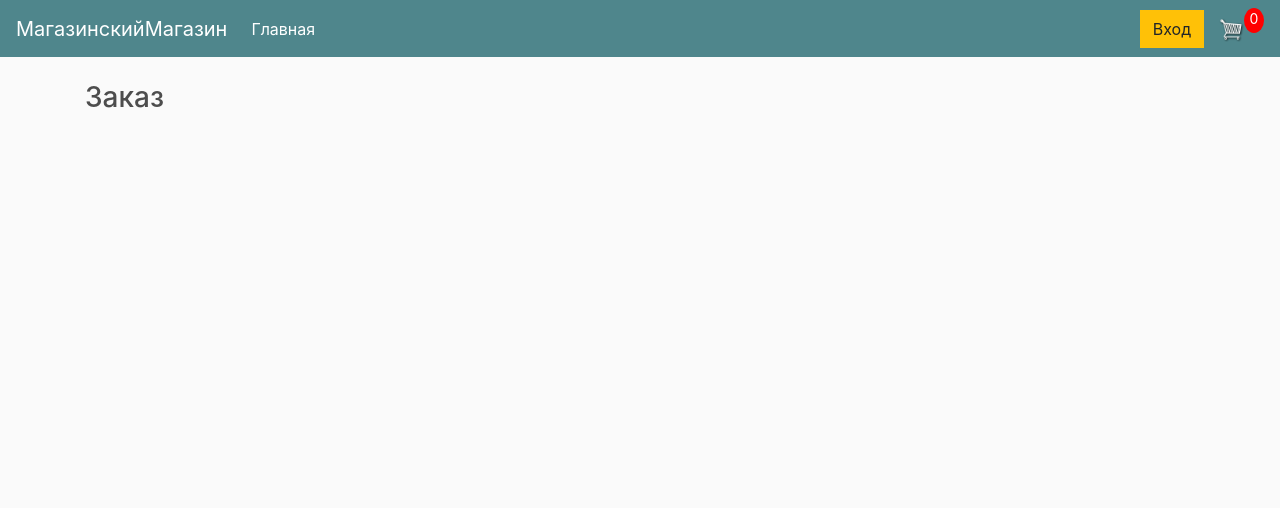
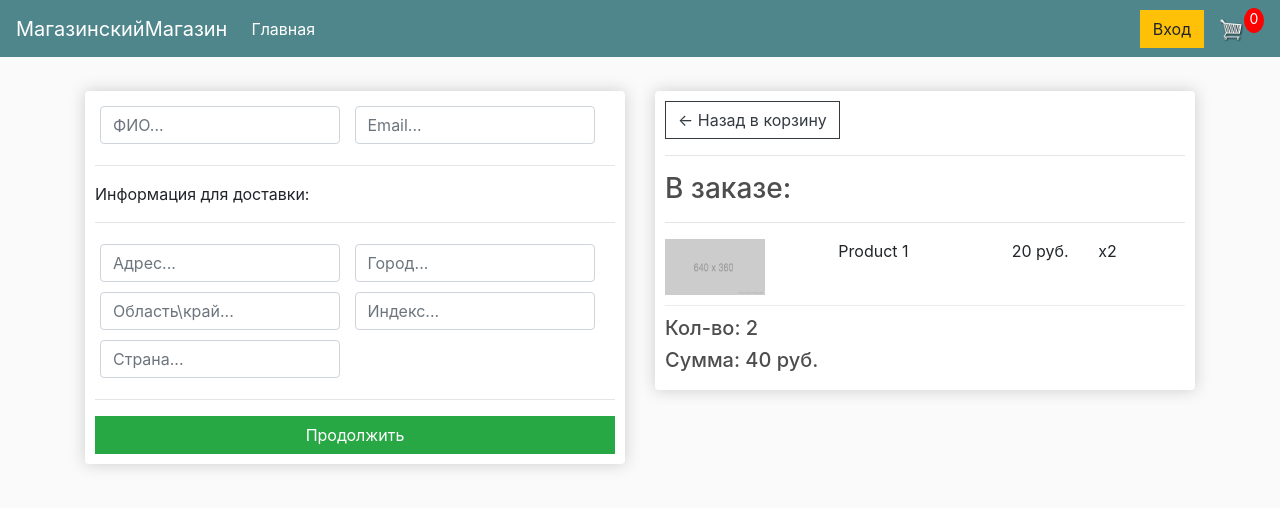
Before and after one commit to varnikgen/ecommerce, a Django app: page /checkout/ in a window 1280 px wide. Shown: the top 508 px of the page. Run offline with Django 3.2, Linux system fonts and the light colour scheme; some libraries are stand-ins or nearby versions.

Commit message:
Магазин Ivanov'a - шаблон заказа

```diff
--- a/store/templates/store/checkout.html
+++ b/store/templates/store/checkout.html
@@ -2,5 +2,63 @@
 {% load static %}
 
 {% block content %}
-    <h3>Заказ</h3>
+    <div class="row">
+        <div class="col-lg-6">
+            <div class="box-element" id="form-wrapper">
+                <form id="form">
+                    <div id="user-info">
+                        <div class="form-field">
+                            <input required class="form-control" type="text" name="name" placeholder="ФИО...">
+                        </div>
+                        <div class="form-field">
+                            <input required class="form-control" type="email" name="email" placeholder="Email...">
+                        </div>
+                    </div>
+                    <div id="shipping-info">
+                        <hr>
+                        <p>Информация для доставки:</p>
+                        <hr>
+                        <div class="form-field">
+                            <input required class="form-control" type="text" name="address" placeholder="Адрес...">
+                        </div>
+                        <div class="form-field">
+                            <input required class="form-control" type="text" name="city" placeholder="Город...">
+                        </div>
+                        <div class="form-field">
+                            <input required class="form-control" type="text" name="state" placeholder="Область\край...">
+                        </div>
+                        <div class="form-field">
+                            <input required class="form-control" type="text" name="zipcode" placeholder="Индекс...">
+                        </div>
+                        <div class="form-field">
+                            <input required class="form-control" type="text" name="country" placeholder="Страна...">
+                        </div>
+                    </div>
+                    <hr>
+                    <input id="form-button" class="btn btn-success btn-block" type="submit" value="Продолжить">
+                </form>
+            </div>
+
+            <br>
+            <div class="box-element hidden" id="payment-info">
+                <small>Paypal options</small>
+            </div>
+        </div>
+        <div class="col-lg-6">
+            <div class="box-element">
+                <a class="btn btn-outline-dark" href="{% url 'cart' %}">&#x2190; Назад в корзину</a>
+                <hr>
+                <h3>В заказе:</h3>
+                <hr>
+                <div class="cart-row">
+                    <div style="flex: 2"><img class="row-image" src="{% static 'images/placeholder.png' %}"></div>
+                    <div style="flex: 2">Product 1</div>
+                    <div style="flex: 1">20 руб.</div>
+                    <div style="flex: 1">x2</div>
+                </div>
+                <h5>Кол-во: 2</h5>
+                <h5>Сумма: 40 руб.</h5>
+            </div>
+        </div>
+    </div>
 {% endblock content %}
```
